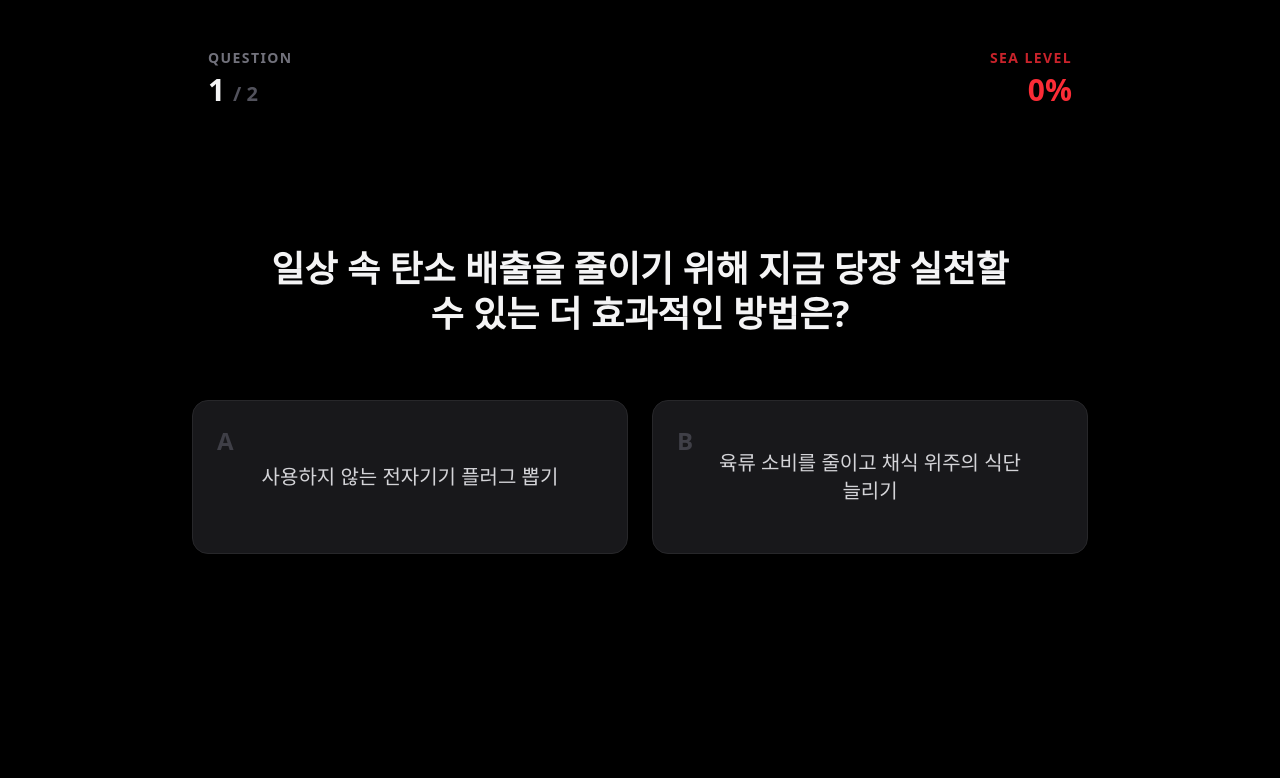
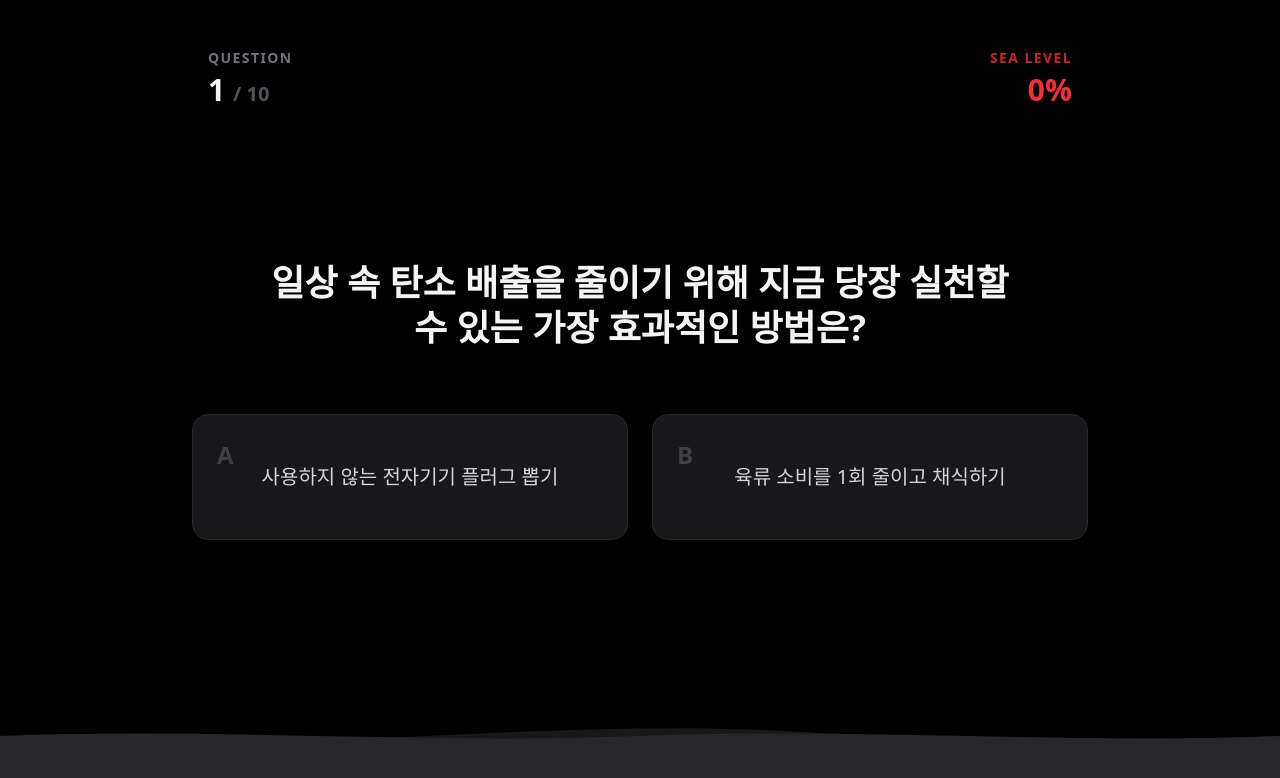
Before and after one commit to imsoohyeok/Anthropocene, a Next.js app: page /quiz in a window 1280 px wide. Shown: the top 778 px of the page. Built offline with nearby package versions, Linux system fonts and the light colour scheme.

Commit message:
해수면 애니메이션 구현 및 적용

```diff
--- a/src/app/quiz/page.tsx
+++ b/src/app/quiz/page.tsx
@@ -1,9 +1,17 @@
+"use client";
+
 import QuizBoard from "@/components/quiz/QuizBoard";
+import RisingSea from "@/components/quiz/RisingSea";
+import { dummyQuizzes } from "@/data/QuizData";
+import { useQuizGame } from "@/hooks/useQuizGame";
 
-export default function QuizPage() {
+export default function Home() {
+  const quizGameState = useQuizGame(dummyQuizzes);
+
   return (
-    <>
-      <QuizBoard />
-    </>
+    <main className="relative min-h-screen bg-black text-white overflow-hidden">
+      <RisingSea waterLevel={quizGameState.waterLevel} />
+      <QuizBoard {...quizGameState} />
+    </main>
   );
 }
--- a/src/components/quiz/QuizBoard.tsx
+++ b/src/components/quiz/QuizBoard.tsx
@@ -1,11 +1,9 @@
 "use client";
 
 import { useState } from "react";
-import { useQuizGame } from "@/hooks/useQuizGame";
-import { dummyQuizzes } from "@/data/QuizData";
+import { QuizBoardProps } from "@/types/QuizBoard";
 
-export default function QuizBoard() {
-  const {
+export default function QuizBoard({
   currentQuiz,
   currentIndex,
   waterLevel,
@@ -13,8 +11,8 @@ export default function QuizBoard() {
   isFinished,
   score,
   handleAnswer,
-  } = useQuizGame(dummyQuizzes);
-
+  totalQuizzes,
+}: QuizBoardProps) {
   // 팝업 상태 관리: null이면 팝업 닫힘, 객체가 있으면 팝업 열림
   const [feedback, setFeedback] = useState<{
     isCorrect: boolean;
@@ -73,7 +71,7 @@ export default function QuizBoard() {
   }
 
   return (
-    <div className="relative w-full h-screen flex flex-col items-center justify-center px-6 z-10 bg-black text-white">
+    <div className="relative w-full h-screen flex flex-col items-center justify-center px-6 z-10 text-white">
       {/* 1. 상단 상태 바 */}
       <div className="absolute top-12 w-full max-w-4xl flex justify-between items-end px-4">
         <div className="flex flex-col">
@@ -82,9 +80,7 @@ export default function QuizBoard() {
           </span>
           <span className="text-3xl font-bold text-zinc-100">
             {currentIndex + 1}{" "}
-            <span className="text-zinc-600 text-xl">
-              / {dummyQuizzes.length}
-            </span>
+            <span className="text-zinc-600 text-xl">/ {totalQuizzes}</span>
           </span>
         </div>
         <div className="flex flex-col items-end">
--- /dev/null
+++ b/src/components/quiz/RisingSea.tsx
@@ -0,0 +1,118 @@
+"use client";
+
+import { useEffect, useRef } from "react";
+import gsap from "gsap";
+
+interface RisingSeaProps {
+  waterLevel: number; // 0 ~ 100 사이의 수치
+}
+
+export default function RisingSea({ waterLevel }: RisingSeaProps) {
+  const containerRef = useRef<HTMLDivElement>(null);
+  const wave1Ref = useRef<SVGPathElement>(null);
+  const wave2Ref = useRef<SVGPathElement>(null);
+
+  // 1. 파도의 일렁임 애니메이션 (Looping)
+  useEffect(() => {
+    // GSAP Timeline으로 두 파도를 서로 다른 속도로 움직여 겹쳐 보이게 만듭니다.
+    const tl = gsap.timeline({ repeat: -1, defaults: { ease: "none" } });
+
+    // 첫 번째 파도 (앞쪽, 좀 더 빠름)
+    tl.to(
+      wave1Ref.current,
+      {
+        duration: 4,
+        attr: {
+          d: "M0,60 C300,30 600,90 900,60 C1200,30 1500,90 1800,60 V120 H0 V60 Z",
+        },
+      },
+      0,
+    );
+
+    tl.to(
+      wave1Ref.current,
+      {
+        duration: 4,
+        attr: {
+          d: "M0,60 C300,90 600,30 900,60 C1200,90 1500,30 1800,60 V120 H0 V60 Z",
+        },
+      },
+      4,
+    );
+
+    // 두 번째 파도 (뒤쪽, 좀 더 느리고 어두움)
+    tl.to(
+      wave2Ref.current,
+      {
+        duration: 6,
+        attr: {
+          d: "M0,60 C400,90 800,30 1200,60 C1600,90 2000,30 2400,60 V120 H0 V60 Z",
+        },
+      },
+      0,
+    );
+
+    tl.to(
+      wave2Ref.current,
+      {
+        duration: 6,
+        attr: {
+          d: "M0,60 C400,30 800,90 1200,60 C1600,30 2000,90 2400,60 V120 H0 V60 Z",
+        },
+      },
+      6,
+    );
+
+    // 컴포넌트 언마운트 시 애니메이션 정리
+    return () => {
+      tl.kill();
+    };
+  }, []);
+
+  // 2. waterLevel 수치에 따른 vertical(Y축) 위치 이동 애니메이션
+  useEffect(() => {
+    // waterLevel이 0이면 화면 아래(100%), 100이면 화면 위(0%)로 타겟팅합니다.
+    const targetY = 100 - waterLevel;
+
+    // 수치가 변할 때마다 부드럽게 1초 동안 이동합니다.
+    gsap.to(containerRef.current, {
+      top: `${targetY}%`,
+      duration: 1,
+      ease: "power2.out", // 자연스러운 감속 효과
+    });
+  }, [waterLevel]);
+
+  return (
+    // 전체 컨테이너: 화면 맨 뒤에 고정(`fixed inset-0 z-0`)
+    <div className="fixed inset-0 z-0 w-full h-screen bg-black overflow-hidden pointer-events-none">
+      {/* 움직이는 파도 래퍼 */}
+      <div
+        ref={containerRef}
+        className="absolute left-0 w-full h-[120vh] transition-colors duration-500"
+        style={{ top: "100%" }} // 초기 위치: 화면 아래
+      >
+        <svg
+          viewBox="0 0 1800 120"
+          preserveAspectRatio="none"
+          className="w-full h-32 absolute top-0 -translate-y-full" // 파도 윗부분만 보이게 처리
+        >
+          {/* 뒤쪽 파도 (탁한 녹조색) */}
+          <path
+            ref={wave2Ref}
+            d="M0,60 C400,30 800,90 1200,60 C1600,30 2000,90 2400,60 V120 H0 V60 Z"
+            className="fill-zinc-900" // 매우 어두운 회색 (녹조 느낌)
+          />
+          {/* 앞쪽 파도 (약간 더 밝은 탁한 색) */}
+          <path
+            ref={wave1Ref}
+            d="M0,60 C300,90 600,30 900,60 C1200,90 1500,30 1800,60 V120 H0 V60 Z"
+            className="fill-zinc-800" // 약간 밝은 회색 (탁한 물 느낌)
+          />
+        </svg>
+
+        {/* 파도 아래를 가득 채우는 심해 영역 */}
+        <div className="w-full h-full bg-linear-to-b from-zinc-800 to-black" />
+      </div>
+    </div>
+  );
+}
--- a/src/data/QuizData.ts
+++ b/src/data/QuizData.ts
@@ -1,32 +1,144 @@
 import { QuizItem } from "@/types/quiz";
 
-// 임시 더미 데이터
 export const dummyQuizzes: QuizItem[] = [
   {
     id: 1,
     question:
-      "일상 속 탄소 배출을 줄이기 위해 지금 당장 실천할 수 있는 더 효과적인 방법은?",
+      "일상 속 탄소 배출을 줄이기 위해 지금 당장 실천할 수 있는 가장 효과적인 방법은?",
     options: {
       A: { text: "사용하지 않는 전자기기 플러그 뽑기", isCorrect: false },
+      B: { text: "육류 소비를 1회 줄이고 채식하기", isCorrect: true },
+    },
+    explanation:
+      "소고기 1kg을 생산할 때 발생하는 탄소는 자동차로 약 100km를 달릴 때 배출되는 양과 맞먹습니다. 식단 변화는 가장 강력한 기후 행동입니다.",
+    penalty: 25,
+  },
+  {
+    id: 2,
+    question:
+      "디지털 기기 사용 중 데이터 센터의 전력 소비(디지털 탄소 발자국)를 가장 많이 줄이는 행동은?",
+    options: {
+      A: { text: "불필요한 이메일함 주기적으로 비우기", isCorrect: false },
       B: {
-        text: "육류 소비를 줄이고 채식 위주의 식단 늘리기",
+        text: "동영상 스트리밍 화질을 4K에서 1080p로 낮추기",
         isCorrect: true,
       },
     },
     explanation:
-      "채식 위주의 식단은 전자기기 대기전력 차단보다 개인 탄소 발자국을 줄이는 데 압도적으로 큰 영향을 미칩니다.",
-    penalty: 30, // 틀리면 해수면 30% 상승 (치명적)
+      "스트리밍은 전 세계 인터넷 트래픽의 60% 이상을 차지합니다. 화질을 한 단계만 낮춰도 데이터 센터의 막대한 에너지 소비를 줄일 수 있습니다.",
+    penalty: 20,
   },
   {
-    id: 2,
-    question:
-      "가까운 거리를 이동할 때, 환경에 가장 나쁜 영향을 미치는 이동 수단은?",
+    id: 3,
+    question: "세탁기를 돌릴 때 에너지를 가장 크게 절약하는 방법은?",
     options: {
-      A: { text: "혼자 타는 내연기관 자동차", isCorrect: true },
-      B: { text: "배터리를 사용하는 전동 킥보드", isCorrect: false },
+      A: { text: "세탁 온도를 40도에서 20도(냉수)로 낮추기", isCorrect: true },
+      B: {
+        text: "세탁 시간을 10분 줄이는 쾌속 모드 사용하기",
+        isCorrect: false,
+      },
     },
     explanation:
-      "내연기관 자동차는 1인당 탄소 배출량이 가장 높은 이동 수단입니다.",
-    penalty: 20, // 틀리면 해수면 20% 상승
+      "세탁기가 소비하는 에너지의 약 90%는 물을 데우는 데 사용됩니다. 냉수 세탁만으로도 엄청난 전력 소비를 막을 수 있습니다.",
+    penalty: 15,
+  },
+  {
+    id: 4,
+    question:
+      "패션 산업은 전 세계 탄소 배출량의 약 10%를 차지합니다. 가장 친환경적인 의류 소비는?",
+    options: {
+      A: {
+        text: "친환경 소재(리사이클 플라스틱 등)로 만든 새 옷 구매하기",
+        isCorrect: false,
+      },
+      B: { text: "지금 가지고 있는 옷을 최대한 오래 입기", isCorrect: true },
+    },
+    explanation:
+      "새로운 제품을 생산하는 과정 자체가 막대한 자원과 에너지를 소모합니다. '사지 않고 오래 쓰는 것'이 최고의 친환경입니다.",
+    penalty: 25,
+  },
+  {
+    id: 5,
+    question:
+      "가까운 거리를 이동할 때, 1인당 탄소 배출량이 더 적은 이동 수단은?",
+    options: {
+      A: { text: "내연기관 버스 (여러 명 탑승)", isCorrect: true },
+      B: { text: "전기 자동차 (혼자 탑승)", isCorrect: false },
+    },
+    explanation:
+      "전기차가 주행 중 배출가스는 없지만, 생산 과정의 탄소와 전력 생산 방식을 고려하면 여러 명이 타는 대중교통의 1인당 효율이 훨씬 좋습니다.",
+    penalty: 20,
+  },
+  {
+    id: 6,
+    question: "겨울철 난방 에너지를 절약하기 위한 가장 효율적인 조치는?",
+    options: {
+      A: { text: "보일러 온도를 1도 낮추고 내복 입기", isCorrect: true },
+      B: { text: "창문에 에어캡(뽁뽁이)만 겹겹이 붙이기", isCorrect: false },
+    },
+    explanation:
+      "실내 난방 온도를 1도만 낮춰도 난방 에너지의 약 7%를 절약할 수 있으며, 내복은 체감 온도를 3도 이상 높여줍니다.",
+    penalty: 15,
+  },
+  {
+    id: 7,
+    question:
+      "온실가스 배출을 줄이기 위해 폐기물 처리 과정에서 더 중요한 것은?",
+    options: {
+      A: { text: "플라스틱과 종이를 완벽하게 분리수거하기", isCorrect: false },
+      B: { text: "먹을 만큼만 조리하여 음식물 쓰레기 없애기", isCorrect: true },
+    },
+    explanation:
+      "음식물 쓰레기가 매립/소각되며 발생하는 메탄가스는 이산화탄소보다 온실효과가 20배 이상 강력합니다. 원천 감량이 훨씬 중요합니다.",
+    penalty: 25,
+  },
+  {
+    id: 8,
+    question: "텀블러(다회용 컵) 사용이 종이컵보다 확실한 환경 보호가 되려면?",
+    options: {
+      A: {
+        text: "스테인리스 텀블러를 최소 50회 이상 꾸준히 사용한다",
+        isCorrect: true,
+      },
+      B: {
+        text: "계절마다 예쁜 디자인의 새 텀블러로 교체하여 사용한다",
+        isCorrect: false,
+      },
+    },
+    explanation:
+      "텀블러 생산에는 종이컵보다 훨씬 많은 자원이 들어갑니다. 하나의 텀블러를 수십, 수백 번 재사용해야 비로소 환경적 이익이 발생합니다.",
+    penalty: 20,
+  },
+  {
+    id: 9,
+    question: "가정에서 전력 소비가 가장 큰 가전제품 사용 습관은?",
+    options: {
+      A: { text: "에어컨을 켰다 껐다 반복하며 온도 맞추기", isCorrect: true },
+      B: {
+        text: "냉장고 문을 하루에 10번 이상 자주 열고 닫기",
+        isCorrect: false,
+      },
+    },
+    explanation:
+      "인버터 에어컨의 경우, 목표 온도에 도달할 때 가장 많은 전력을 씁니다. 적정 온도로 계속 켜두는 것이 껐다 켜는 것보다 전력 소모가 적습니다.",
+    penalty: 15,
+  },
+  {
+    id: 10,
+    question:
+      "다음 중 재생 에너지(Renewable Energy) 전환을 앞당기기 위한 개인의 가장 강력한 행동은?",
+    options: {
+      A: {
+        text: "집 안의 모든 전구를 최고급 LED로 교체하기",
+        isCorrect: false,
+      },
+      B: {
+        text: "화석연료 기업에 투자하지 않는 친환경 은행/펀드 이용하기",
+        isCorrect: true,
+      },
+    },
+    explanation:
+      "자본의 흐름을 바꾸는 것은 시스템 전체를 변화시킵니다. 금융 자산이 화석연료 개발에 쓰이지 않도록 막는 것이 막대한 탄소 감축 효과를 낳습니다.",
+    penalty: 25,
   },
 ];
--- /dev/null
+++ b/src/types/QuizBoard.ts
@@ -0,0 +1,12 @@
+import { QuizItem } from "@/types/quiz";
+
+export interface QuizBoardProps {
+  currentQuiz: QuizItem;
+  currentIndex: number;
+  waterLevel: number;
+  isGameOver: boolean;
+  isFinished: boolean;
+  score: number;
+  handleAnswer: (isCorrect: boolean) => void;
+  totalQuizzes: number;
+}
```
Lines whose indentation alone changed are shown as unchanged.
